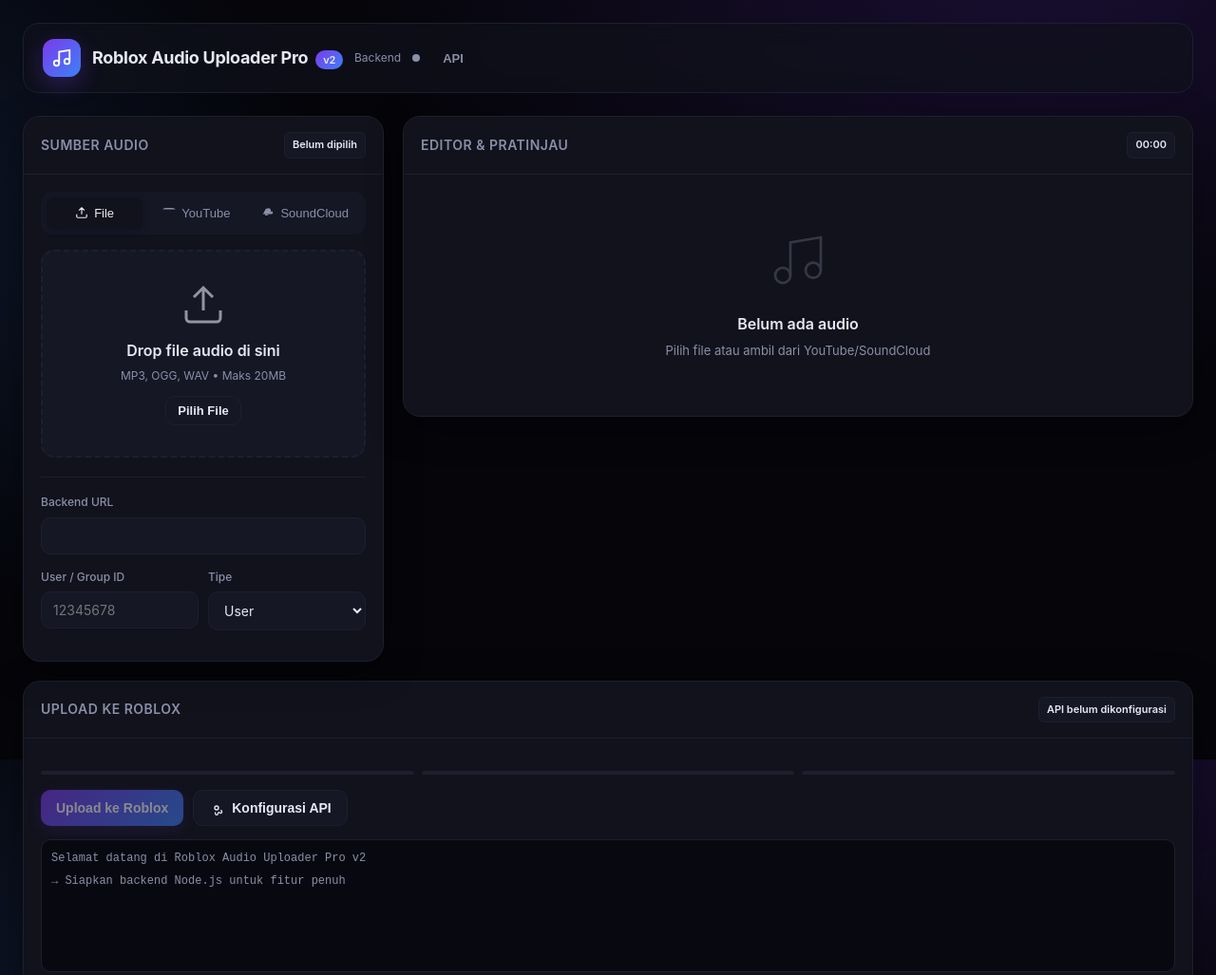
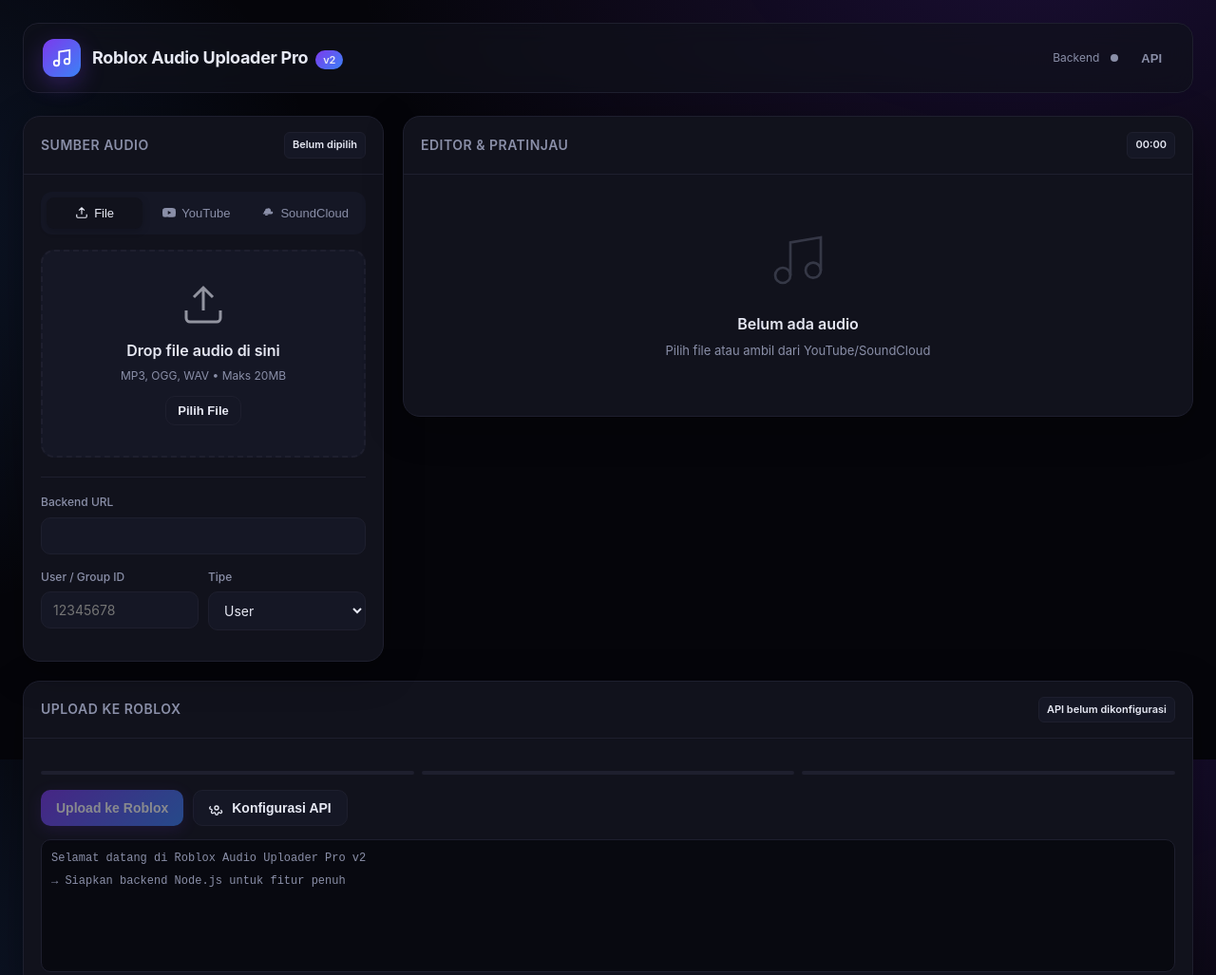
Before and after one commit to bmobilelegend642-code/LA-PARTY-STUDIO, a website: page frontend/index.html in a window 1280 px wide. Shown: the top 1027 px of the page at 95% size. Drawn offline with Linux system fonts and the light colour scheme.

Commit message:
Fix HTML structure and update button icons

```diff
--- a/frontend/index.html
+++ b/frontend/index.html
@@ -178,6 +178,7 @@ footer strong { color:var(--text); }
       <div>
         <h1>Roblox Audio Uploader Pro<span class="badge">v2</span></h1>
       </div>
+    </div>
     <div style="display:flex; align-items:center; gap:12px;">
       <span style="font-size:12px; color:var(--muted);">Backend</span>
       <div class="status-dot" id="backendStatus"></div>
@@ -199,7 +200,7 @@ footer strong { color:var(--text); }
             File
           </button>
           <button class="tab-btn" data-tab="youtube">
-            <svg width="14" height="14" viewBox="0 0 24 24" fill="currentColor"><path d="M23.5 6.2a3 3 0 0 0-2.1-2.1C19.5 3.5 12 3.5 12 3.5s-7.5 0-9.4.6A3 3 0 0 0 .5 6.2 31 31 0 0 12a31 31 0 0 0 .5 5.8 3 3 0 0 0 2.1 2.1c1.9.6 9.4.6 9.4.6s7.5 0 9.4-.6a3 3 0 0 0 2.1-2.1A31 31 0 0 0 24 12a31 31 0 0 0-.5-5.8zM9.8 15.5v-7l6.2 3.5-6.2 3.5z"/></svg>
+            <svg width="14" height="14" viewBox="0 0 24 24" fill="currentColor"><path d="M23.5 6.2a3 3 0 0 0-2.1-2.1C19.5 3.5 12 3.5 12 3.5s-7.5 0-9.4.6A3 3 0 0 0 .5 6.2 31 31 0 0 0 0 12a31 31 0 0 0 .5 5.8 3 3 0 0 0 2.1 2.1c1.9.6 9.4.6 9.4.6s7.5 0 9.4-.6a3 3 0 0 0 2.1-2.1A31 31 0 0 0 24 12a31 31 0 0 0-.5-5.8zM9.8 15.5v-7l6.2 3.5-6.2 3.5z"/></svg>
             YouTube
           </button>
           <button class="tab-btn" data-tab="soundcloud">
@@ -402,7 +403,7 @@ footer strong { color:var(--text); }
           <span class="spinner hidden" id="uploadSpinner"></span>
         </button>
         <button class="btn btn-secondary" id="btnConfigApi">
-          <svg width="16" height="16" viewBox="0 0 24 24" fill="none" stroke="currentColor" stroke-width="2"><path d="M12 15a3 3 0 1 0 0-6 3 3 0 0 0 0 6z"/><path d="M19.4 15a1.65 1.65 0 0 0 .33 1.82l.06.06a2 2 0 0 1 0 2.83 2 2 0 0 1-2.83 0l-.06-.06a1.65 1.65 0 0 0-1.82-.33 1.65 1.65 0 0 0-1 1.51V21a2 2 0 0 1-2 2 2 2 0 0 1-2-2v-.09A1.65 1.65 0 0 0 9 19.4a1.65 0 0 0-1.82.33l-.06.06a2 2 0 0 1-2.83 0 2 2 0 0 1 0-2.83l.06-.06a1.65 1.65 0 0 0 .33-1.82 1.65 1.65 0 0 0-1.51-1H3a2 2 0 0 1-2-2 2 2 0 0 1 2-2h.09A1.65 0 0 0 4.6 9a1.65 1.65 0 0 0-.33-1.82l-.06-.06a2 2 0 0 1 0-2.83 2 2 0 0 1 2.83 0l.06.06a1.65 1.65 0 0 0 1.82.33H9a1.65 1.65 0 0 0 1-1.51V3a2 2 0 0 1 2-2 2 2 0 0 1 2 2v.09a1.65 1.65 0 0 0 1 1.51 1.65 0 0 0 1.82-.33l.06-.06a2 2 0 0 1 2.83 0 2 2 0 0 1 0 2.83l-.06.06a1.65 1.65 0 0 0-.33 1.82V9a1.65 1.65 0 0 0 1.51 1H21a2 2 0 0 1 2 2 2 2 0 0 1-2 2h-.09a1.65 1.65 0 0 0-1.51 1z"/></svg>
+          <svg width="16" height="16" viewBox="0 0 24 24" fill="none" stroke="currentColor" stroke-width="2"><path d="M12 15a3 3 0 1 0 0-6 3 3 0 0 0 0 6z"/><path d="M19.4 15a1.65 1.65 0 0 0 .33 1.82l.06.06a2 2 0 0 1 0 2.83 2 2 0 0 1-2.83 0l-.06-.06a1.65 1.65 0 0 0-1.82-.33 1.65 1.65 0 0 0-1 1.51V21a2 2 0 0 1-2 2 2 2 0 0 1-2-2v-.09A1.65 1.65 0 0 0 9 19.4a1.65 1.65 0 0 0-1.82.33l-.06.06a2 2 0 0 1-2.83 0 2 2 0 0 1 0-2.83l.06-.06a1.65 1.65 0 0 0 .33-1.82 1.65 1.65 0 0 0-1.51-1H3a2 2 0 0 1-2-2 2 2 0 0 1 2-2h.09A1.65 0 0 0 4.6 9a1.65 1.65 0 0 0-.33-1.82l-.06-.06a2 2 0 0 1 0-2.83 2 2 0 0 1 2.83 0l.06.06a1.65 1.65 0 0 0 1.82.33H9a1.65 1.65 0 0 0 1-1.51V3a2 2 0 0 1 2-2 2 2 0 0 1 2 2v.09a1.65 1.65 0 0 0 1 1.51 1.65 0 0 0 1.82-.33l.06-.06a2 2 0 0 1 2.83 0 2 2 0 0 1 0 2.83l-.06.06a1.65 1.65 0 0 0-.33 1.82V9a1.65 1.65 0 0 0 1.51 1H21a2 2 0 0 1 2 2 2 2 0 0 1-2 2h-.09a1.65 1.65 0 0 0-1.51 1z"/></svg>
           Konfigurasi API
         </button>
       </div>
@@ -478,11 +479,11 @@ footer strong { color:var(--text); }
 
   const log = (msg, type = '') => {
     const el = $('#log');
+    if (!el) return;
     const entry = document.createElement('div');
     entry.className = `log-entry ${type}`;
     entry.textContent = `[${new Date().toLocaleTimeString()}] ${msg}`;
     el.appendChild(entry);
-  };
     el.scrollTop = el.scrollHeight;
   };
 
@@ -564,6 +565,7 @@ footer strong { color:var(--text); }
 
   // BACKEND CHECK
   async function checkBackend() {
+    if (!state.backend) return false;
     try {
       const r = await fetch(state.backend + '/api/health', {signal: AbortSignal.timeout(3000)});
       if (r.ok) {
@@ -841,7 +843,7 @@ footer strong { color:var(--text); }
       $('#step1').style.width = '100%';
       $('#step2').style.width = '50%';
 
-      // Convert to WAV (Roblox accepts mp3/ogg, but we export wav for quality)
+      // Convert to WAV
       const wavBlob = audioBufferToWav(rendered, $('#normalize').checked);
       state.processedBlob = wavBlob;
 
```
